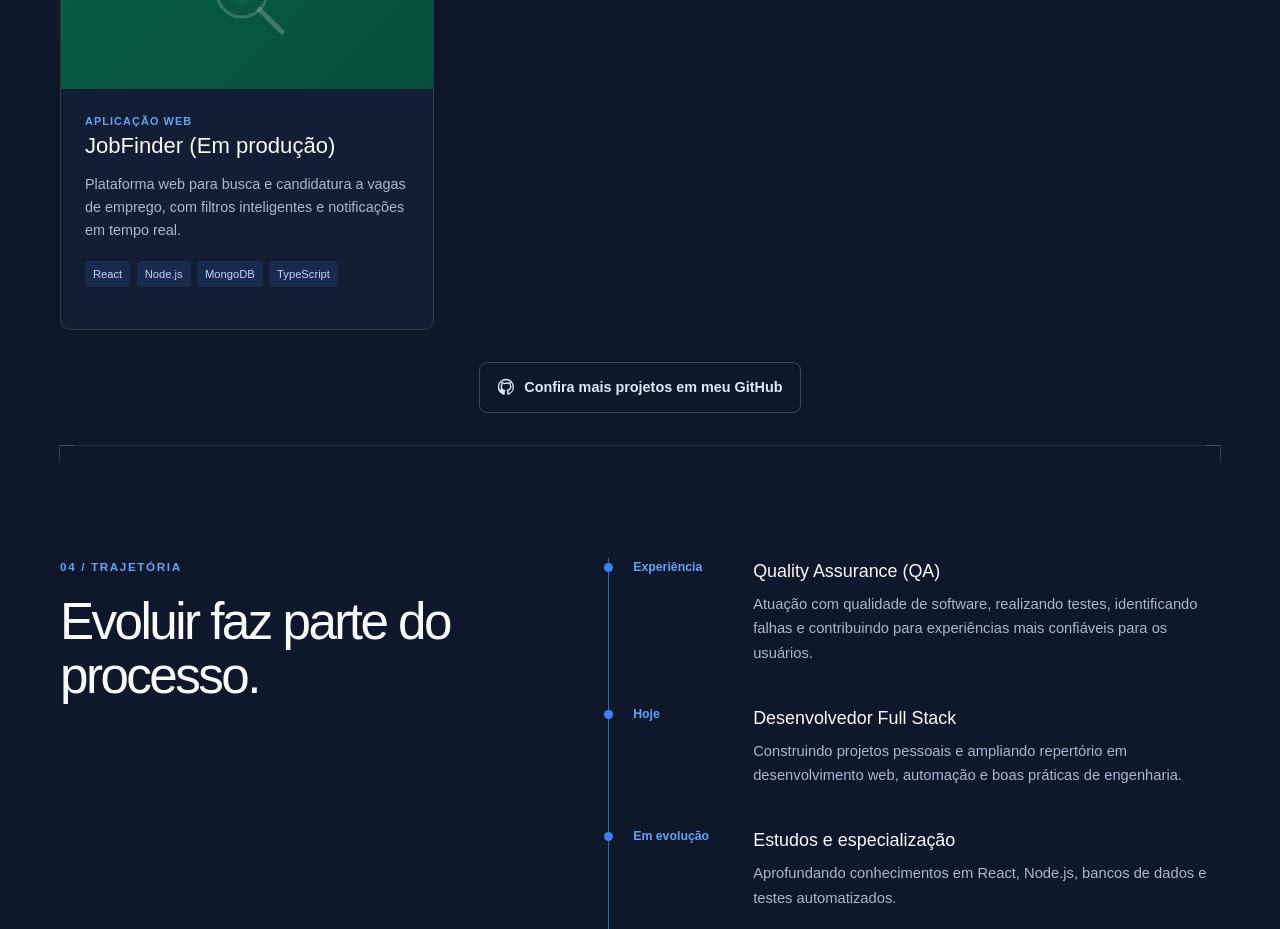
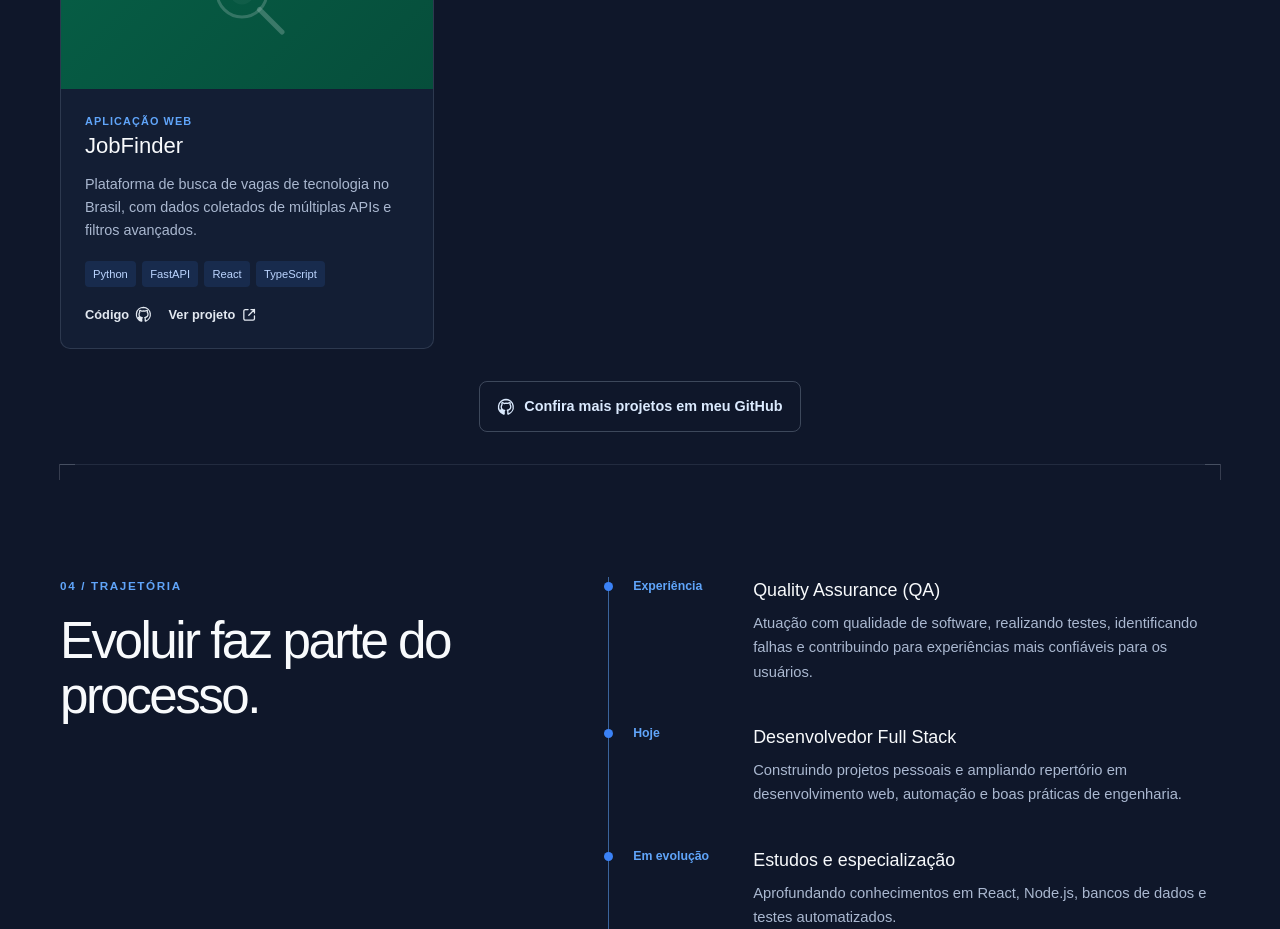
Before and after one commit to RodrigoMA21/portfolio, a React (Vite) app: page / in a window 1280 px wide. Shown: the part 2860-3789 px from the top of the page. Built offline with nearby package versions, Linux system fonts and the light colour scheme.

Commit message:
feat: update JobFinder card - remove '(Em produção)', add code and demo buttons

```diff
--- a/src/App.jsx
+++ b/src/App.jsx
@@ -38,11 +38,13 @@ const projects = [
     code: "https://github.com/RodrigoMA21/job-whatsapp-bot",
   },
   {
-    title: "JobFinder (Em produção)",
+    title: "JobFinder",
     type: "Aplicação web",
     description:
-      "Plataforma web para busca e candidatura a vagas de emprego, com filtros inteligentes e notificações em tempo real.",
-    tags: ["React", "Node.js", "MongoDB", "TypeScript"],
+      "Plataforma de busca de vagas de tecnologia no Brasil, com dados coletados de múltiplas APIs e filtros avançados.",
+    tags: ["Python", "FastAPI", "React", "TypeScript"],
+    code: "https://github.com/RodrigoMA21/JobFinder",
+    demo: "https://job-finder-seven-rust.vercel.app/",
   },
 ];
 
```
